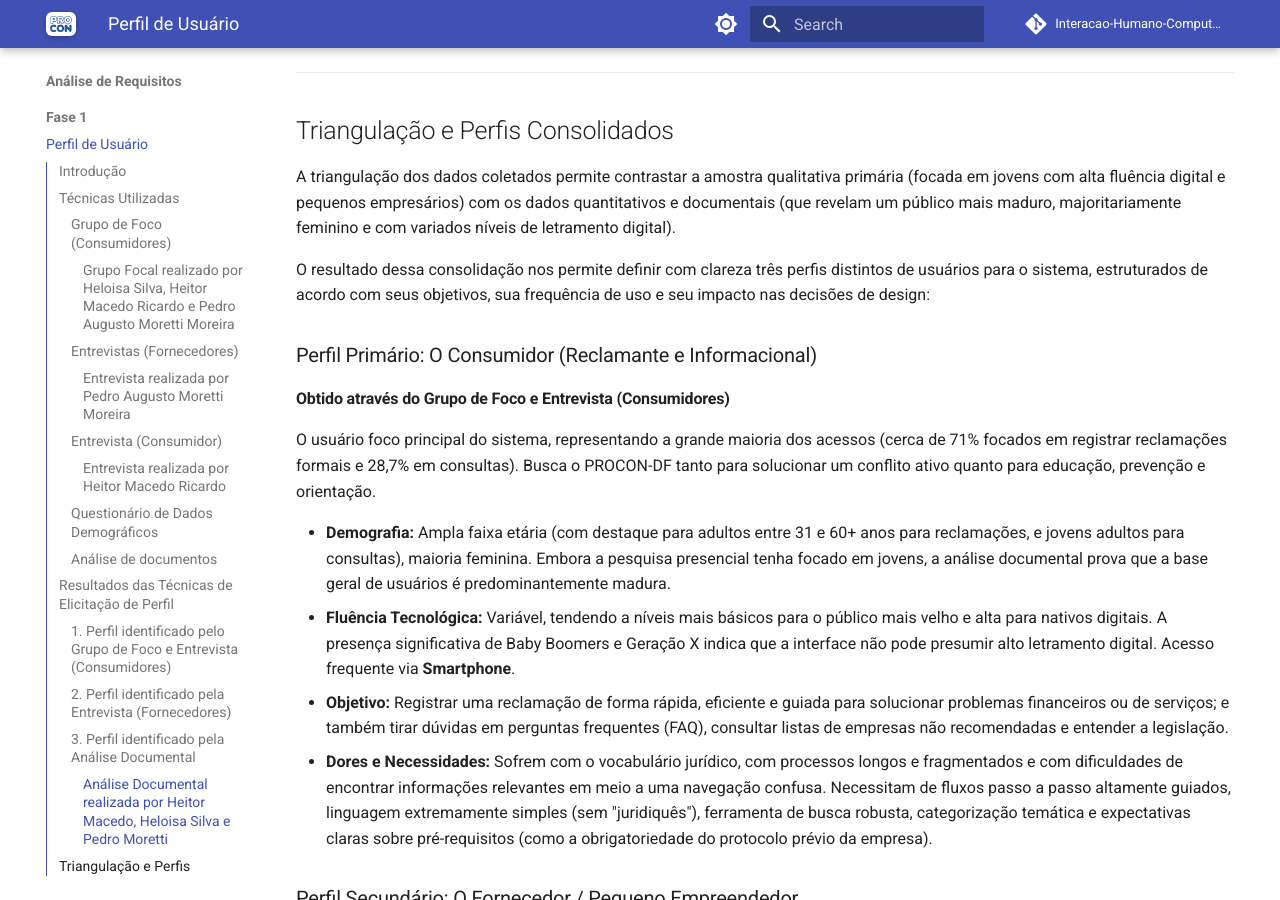
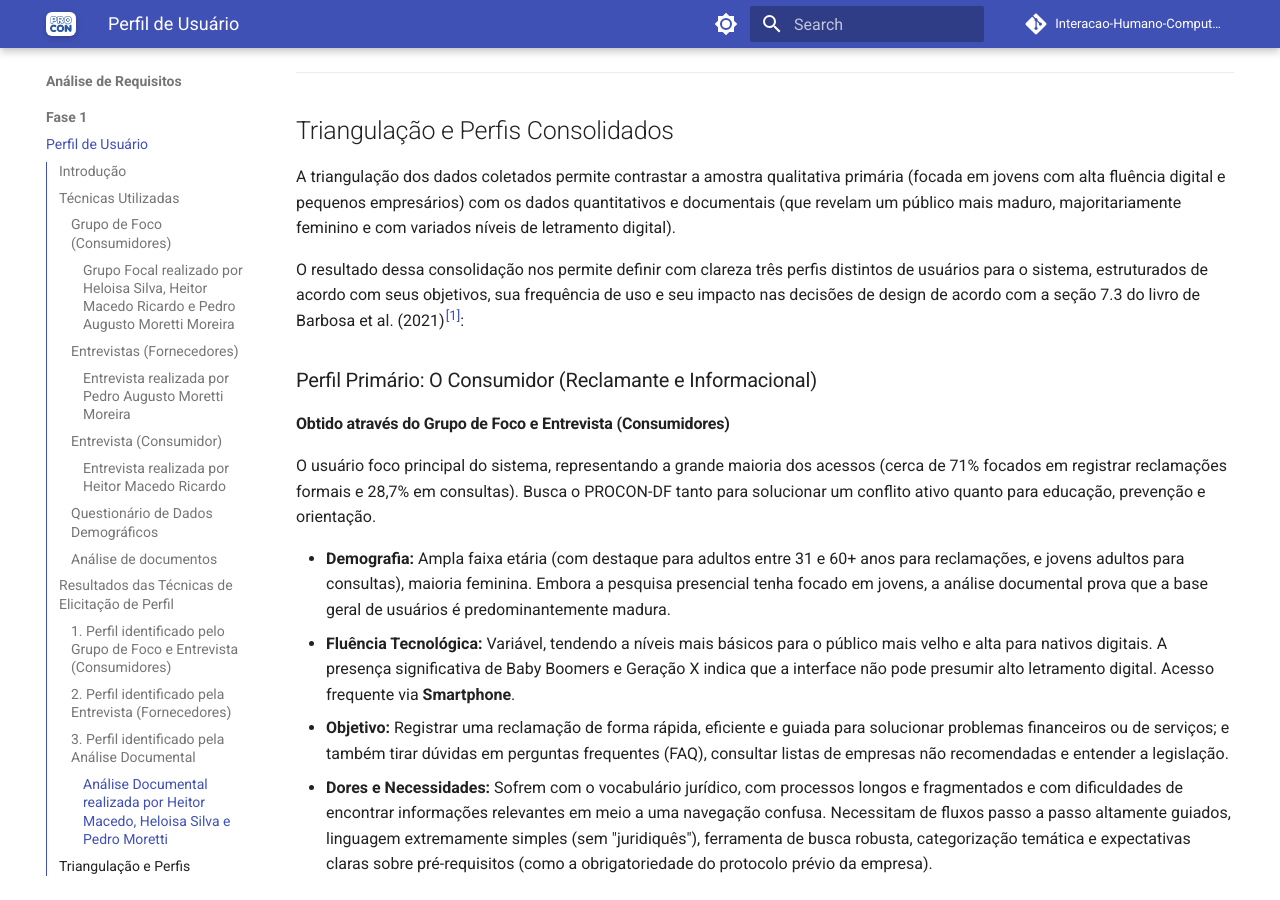
Before and after one commit to Interacao-Humano-Computador/2026.1-Grupo03, an MkDocs documentation site: the page built from docs/analise-requisitos/perfil-usuario.md, in a window 1280 px wide and 900 px high, scrolled down 3777 px. Built offline with MkDocs 1.6.1 and Material for MkDocs 9.7.7, drawn with Linux system fonts in a browser that asks for light colours; comment, search, counter and statistics services are not loaded; some of the changed text lies outside the part shown.

Commit message:
docs: add user profile analysis document and supporting diagram for the PROCON-DF portal project

```diff
--- a/docs/analise-requisitos/perfil-usuario.md
+++ b/docs/analise-requisitos/perfil-usuario.md
@@ -122,7 +122,7 @@
 
 A triangulação dos dados coletados permite contrastar a amostra qualitativa primária (focada em jovens com alta fluência digital e pequenos empresários) com os dados quantitativos e documentais (que revelam um público mais maduro, majoritariamente feminino e com variados níveis de letramento digital).
 
-O resultado dessa consolidação nos permite definir com clareza três perfis distintos de usuários para o sistema, estruturados de acordo com seus objetivos, sua frequência de uso e seu impacto nas decisões de design:
+O resultado dessa consolidação nos permite definir com clareza três perfis distintos de usuários para o sistema, estruturados de acordo com seus objetivos, sua frequência de uso e seu impacto nas decisões de design de acordo com a seção 7.3 do livro de Barbosa et al. (2021)<sup><a href="#figura0">[1]</a></sup>:
 
 ### Perfil Primário: O Consumidor (Reclamante e Informacional)
 
@@ -233,3 +233,9 @@
 | `1.4`  | 03/05/2026 | Inclusão da análise documental complementar (Pedro Moretti), integração dos achados ao perfil e adição das referências correspondentes.      | Pedro Augusto Moretti Moreira         | Heloisa Silva |
 | `1.5`  | 05/05/2026 | Ajustes a partir dos feedbacks da apresentação  | Heitor Macedo Ricardo | Heloisa Silva |
 | `1.6`  | 08/05/2026 | Unificação do perfil de consumidor, adição do perfil de funcionário e padronização em tabela dos resultados das entrevistas | Heitor Macedo Ricardo | Heloisa Silva |
+
+<div id="figura0" align="center">
+  <p>Figura 1 - Seção 7.3: De quem coletar os Dados?</p>
+  <a href="../images/perfilusuario.png" target=_blank><img src="../images/perfilusuario.png" alt="Seção 7.3 do livro Barbosa e Silva"></a>
+  <p><b>Fonte:</b> BARBOSA et al. (2021, p. 124).</p>
+</div>
```
Also changed, not shown: docs/analise-requisitos/images/perfilusuario.png (added).
